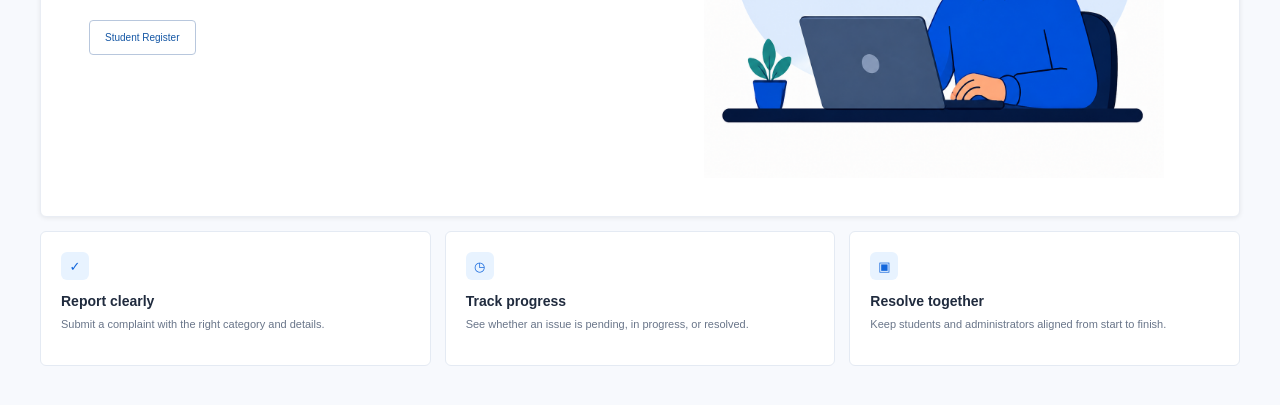
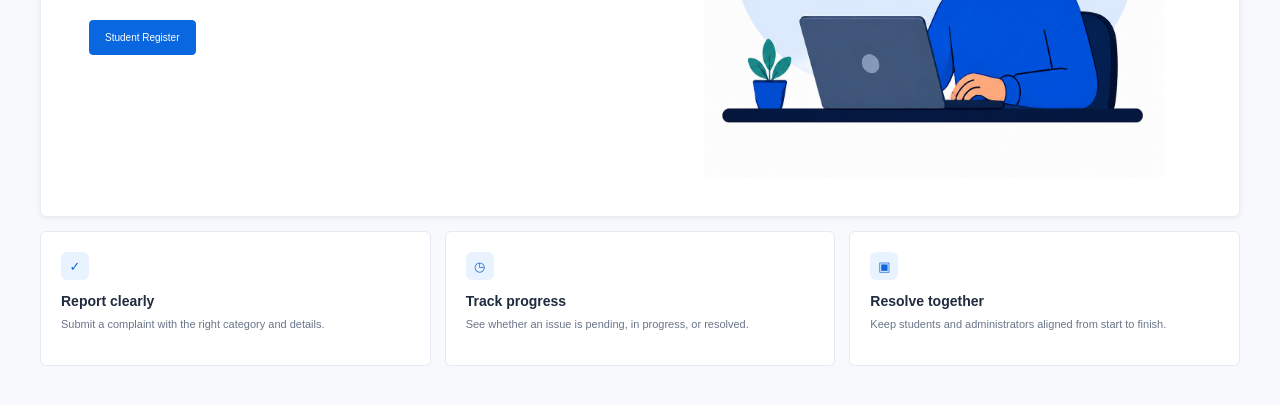
Before and after one commit to vs5120157-star/CCMS-Project, a plain HTML site: page App/About.html in a window 1280 px wide. Shown: the part 381-786 px from the top of the page. Drawn offline with Linux system fonts and the light colour scheme.

Commit message:
C:\CCMS App

```diff
--- a/App/About.css
+++ b/App/About.css
@@ -151,6 +151,11 @@ nav a.active {
   color: #1557a5;
   background: white;
 }
+.secondary-btn.student-register-btn {
+  border-color: #0967df;
+  color: white;
+  background: #0967df;
+}
 .text-btn {
   color: #1266dc;
   font-size: 10px;
@@ -166,6 +171,9 @@ nav a.active {
 }
 .secondary-btn:hover {
   background: #f1f6fd;
+}
+.secondary-btn.student-register-btn:hover {
+  background: #0755ba;
 }
 .about-image {
   width: 48%;
--- a/App/Contact.css
+++ b/App/Contact.css
@@ -151,6 +151,11 @@ nav a.active {
   color: #1557a5;
   background: white;
 }
+.secondary-btn.student-register-btn {
+  border-color: #0967df;
+  color: white;
+  background: #0967df;
+}
 .text-btn {
   color: #1266dc;
   font-size: 10px;
@@ -166,6 +171,9 @@ nav a.active {
 }
 .secondary-btn:hover {
   background: #f1f6fd;
+}
+.secondary-btn.student-register-btn:hover {
+  background: #0755ba;
 }
 .contact-image {
   width: 48%;
--- a/App/Features.css
+++ b/App/Features.css
@@ -151,11 +151,19 @@ nav a.active {
   color: #1557a5;
   background: white;
 }
+.secondary-btn.student-register-btn {
+  border-color: #0967df;
+  color: white;
+  background: #0967df;
+}
 .text-btn {
   color: #1266dc;
   font-size: 10px;
   font-weight: 600;
   text-decoration: none;
+}
+.secondary-btn.student-register-btn:hover {
+  background: #0755ba;
 }
 .text-btn span {
   margin-left: 4px;
```
